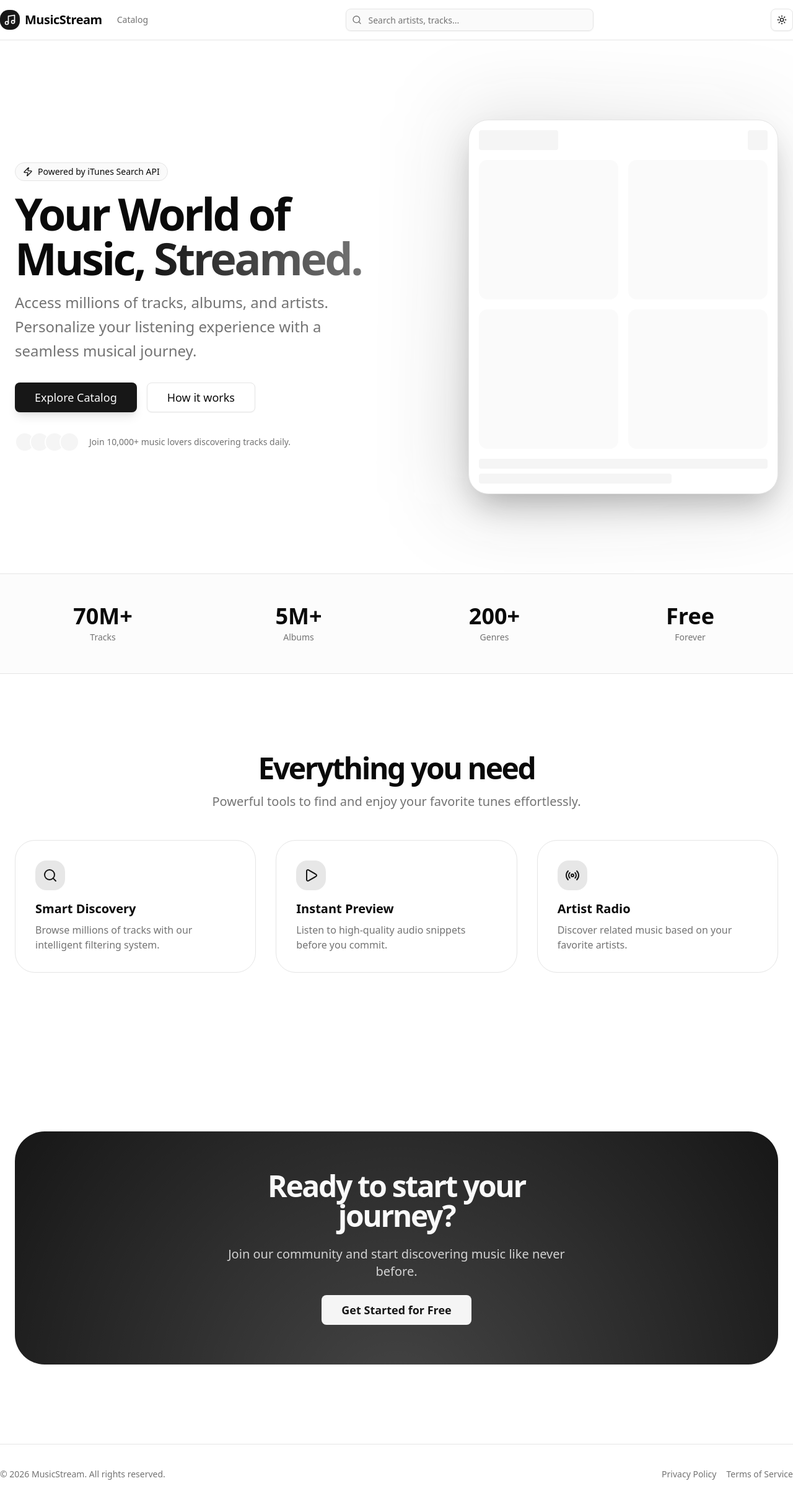
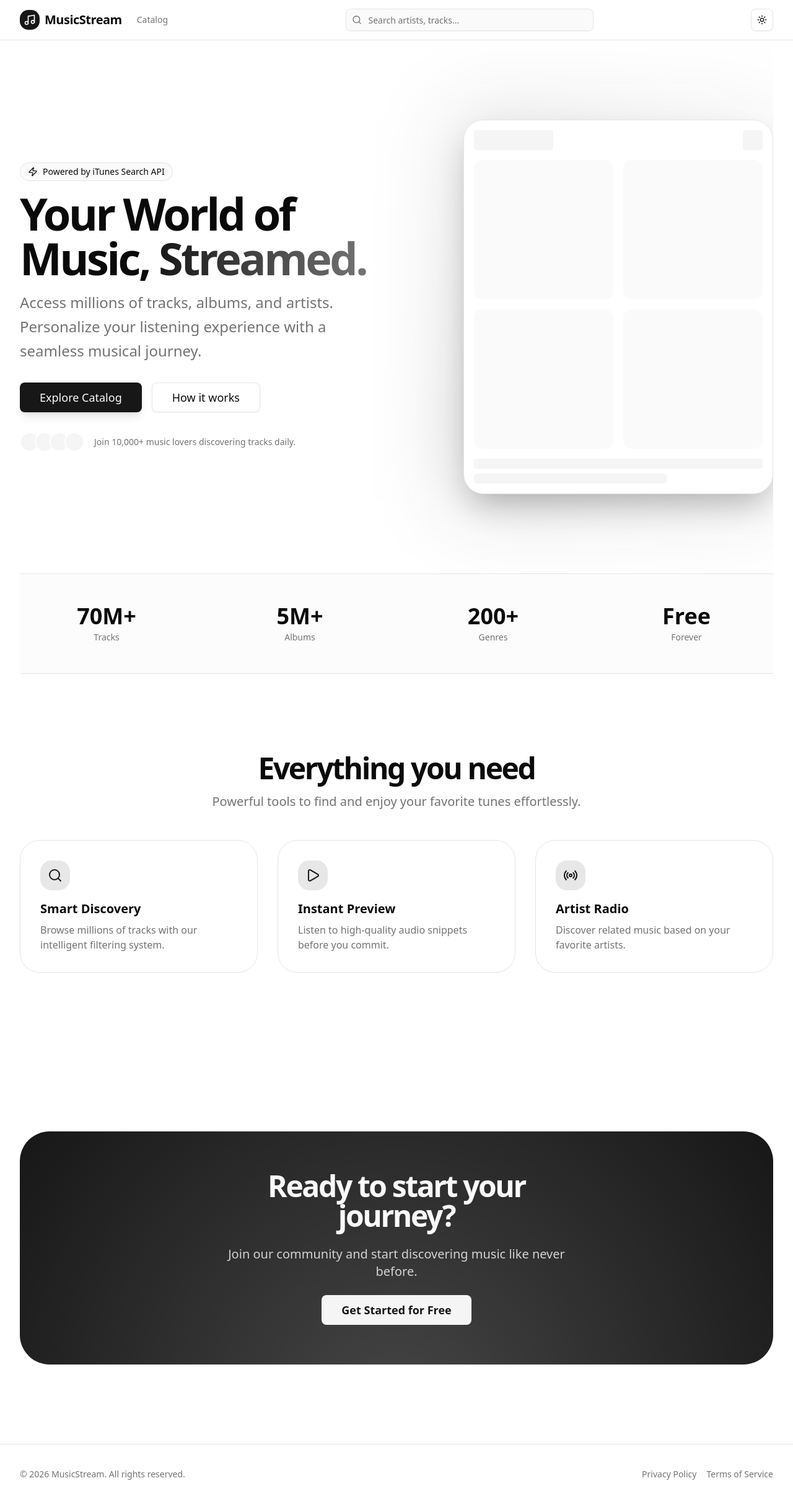
Before and after one commit to abhishekwednesday/ws-onboarding-fullstack, a Next.js app: page / in a window 1280 px wide. Shown: the whole page at 62% size. Built offline with nearby package versions, Linux system fonts and the light colour scheme.

Commit message:
feat: refine layout centering and global padding

```diff
--- a/app/page.tsx
+++ b/app/page.tsx
@@ -15,7 +15,7 @@
       {/* Hero Section */}
       <section className="bg-background relative w-full overflow-hidden py-20 lg:py-32">
         <div className="absolute inset-0 -z-10 bg-[radial-gradient(45%_45%_at_50%_50%,var(--color-primary)_0%,transparent_100%)] opacity-[0.08]" />
-        <div className="px-4 md:px-6">
+        <div className="w-full">
           <div className="grid gap-12 lg:grid-cols-[1fr_400px] lg:gap-24 xl:grid-cols-[1fr_500px]">
             <div className="flex flex-col justify-center space-y-8">
               <div className="space-y-4">
@@ -88,7 +88,7 @@
 
       {/* Stats Section */}
       <section className="bg-muted/30 w-full border-y py-12">
-        <div className="px-4 md:px-6">
+        <div className="w-full">
           <div className="grid grid-cols-2 gap-8 md:grid-cols-4">
             <div className="flex flex-col items-center justify-center space-y-1 text-center font-bold">
               <span className="text-3xl lg:text-4xl">70M+</span>
@@ -112,7 +112,7 @@
 
       {/* Features Section */}
       <section className="w-full py-20 lg:py-32">
-        <div className="px-4 md:px-6">
+        <div className="w-full">
           <div className="mb-12 flex flex-col items-center space-y-4 text-center">
             <h2 className="text-3xl font-bold tracking-tighter sm:text-4xl md:text-5xl">Everything you need</h2>
             <p className="text-muted-foreground max-w-[700px] md:text-xl">
@@ -147,7 +147,7 @@
 
       {/* CTA Section */}
       <section className="w-full py-20 lg:py-32">
-        <div className="px-4 md:px-6">
+        <div className="w-full">
           <div className="bg-primary text-primary-foreground relative overflow-hidden rounded-[3rem] px-6 py-16 text-center sm:px-12">
             <div className="absolute inset-0 bg-[radial-gradient(circle_at_50%_120%,rgba(255,255,255,0.2),transparent)]" />
             <div className="relative z-10 mx-auto max-w-[600px] space-y-6">
--- a/components/layout/BasePage.tsx
+++ b/components/layout/BasePage.tsx
@@ -6,7 +6,7 @@
   return (
     <div className="relative flex min-h-screen flex-col">
       <Navbar />
-      <main className="flex-1">{children}</main>
+      <main className="mx-auto w-full max-w-7xl flex-1 px-4 sm:px-6 lg:px-8">{children}</main>
       <Footer />
     </div>
   )
--- a/components/layout/Footer.tsx
+++ b/components/layout/Footer.tsx
@@ -3,7 +3,7 @@
 export function Footer() {
   return (
     <footer className="bg-background w-full border-t py-6 md:py-0">
-      <div className="flex flex-col items-center justify-between gap-4 md:h-24 md:flex-row">
+      <div className="mx-auto flex h-24 max-w-7xl flex-col items-center justify-between gap-4 px-4 sm:px-6 md:flex-row lg:px-8">
         <p className="text-muted-foreground text-center text-sm leading-loose md:text-left">
           &copy; {new Date().getFullYear()} MusicStream. All rights reserved.
         </p>
--- a/components/layout/Navbar.tsx
+++ b/components/layout/Navbar.tsx
@@ -10,7 +10,7 @@
 export function Navbar() {
   return (
     <nav className="bg-background/80 sticky top-0 z-50 w-full border-b backdrop-blur-xl">
-      <div className="container flex h-16 items-center justify-between gap-4">
+      <div className="mx-auto flex h-16 max-w-7xl items-center justify-between gap-4 px-4 sm:px-6 lg:px-8">
         <div className="flex items-center gap-2 md:gap-6">
           <Link href="/" className="flex items-center space-x-2 transition-opacity hover:opacity-80">
             <div className="bg-primary text-primary-foreground rounded-xl p-1.5">
```
